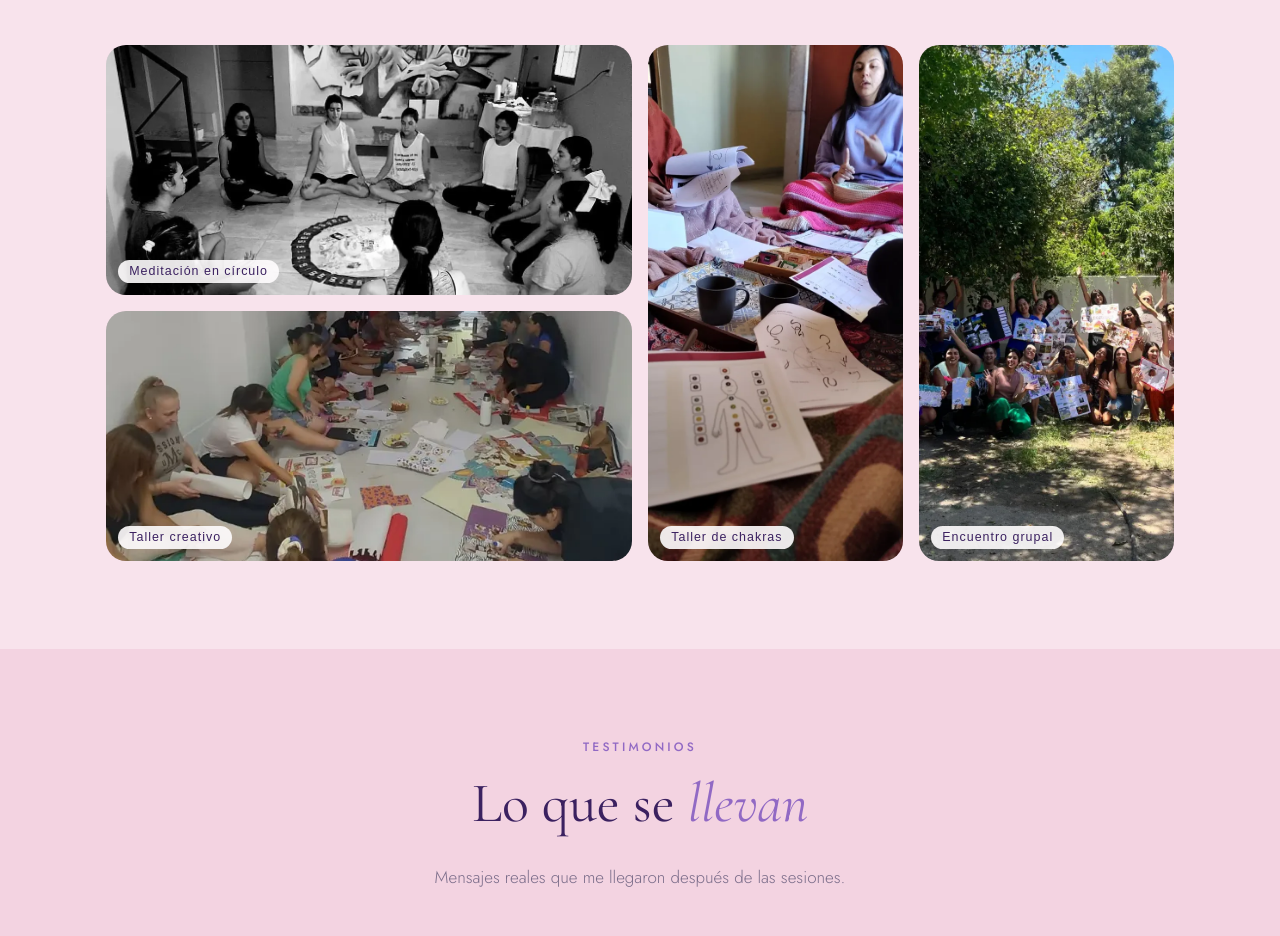
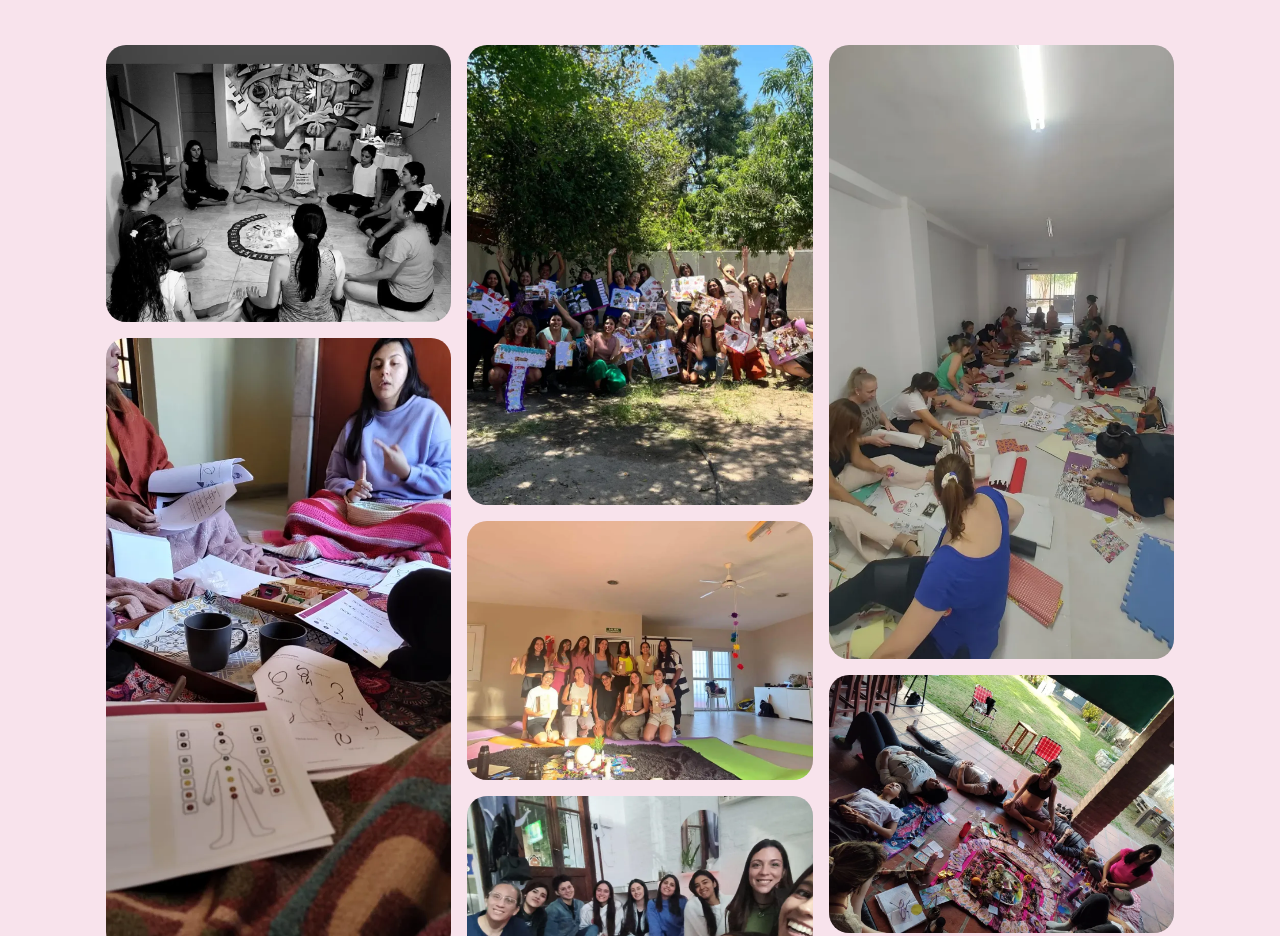
Before and after one commit to efacelli/la-chica-del-pendulo, a plain HTML site: page index.html in a window 1280 px wide. Shown: the part 6023-6959 px from the top of the page. Drawn offline with nearby package versions, Linux system fonts and the light colour scheme.

Commit message:
Más fotos de encuentros; galería en mosaico sin títulos
Co-Authored-By: Claude Opus 5.5 <noreply@anthropic.com>

```diff
--- a/css/styles.css
+++ b/css/styles.css
@@ -446,28 +446,16 @@ p { margin: 0 0 1em; }
 .quote--accent .avatar { background: var(--pink); }
 .avatar svg { width: 30px; height: 30px; color: var(--purple); }
 
-/* Galería de encuentros */
-.gallery {
-  display: grid; grid-template-columns: repeat(4, 1fr); grid-auto-rows: 250px; gap: 16px;
-}
+/* Galería de encuentros: mosaico, sin títulos */
+.gallery { columns: 3 260px; column-gap: 16px; }
 .gallery__item {
-  position: relative; padding: 0; border: 0; cursor: zoom-in; overflow: hidden;
+  display: block; width: 100%; margin: 0 0 16px; break-inside: avoid;
+  padding: 0; border: 0; cursor: zoom-in; overflow: hidden;
   border-radius: var(--radius); background: var(--sand);
 }
-.gallery__item img { width: 100%; height: 100%; object-fit: cover; transition: transform .6s ease; }
+.gallery__item img { width: 100%; height: auto; display: block; transition: transform .6s ease; }
 .gallery__item:hover img { transform: scale(1.04); }
 .gallery__item:focus-visible { outline: 2px solid var(--purple-soft); outline-offset: 3px; }
-.gallery__item--a { grid-column: 1 / 3; grid-row: 1; }
-.gallery__item--b { grid-column: 3; grid-row: 1 / 3; }
-.gallery__item--c { grid-column: 4; grid-row: 1 / 3; }
-.gallery__item--d { grid-column: 1 / 3; grid-row: 2; }
-.gallery__item--d img { object-position: 50% 62%; }
-.gallery__cap {
-  position: absolute; left: 12px; bottom: 12px;
-  padding: .35em .9em; border-radius: 999px;
-  background: rgba(255, 253, 254, .9); color: var(--purple-deep);
-  font-size: .78rem; font-weight: 500; letter-spacing: .08em;
-}
 .lightbox {
   border: 0; padding: 0; background: transparent; max-width: min(92vw, 1000px); max-height: 92vh; overflow: visible;
 }
@@ -477,8 +465,7 @@ p { margin: 0 0 1em; }
   position: absolute; top: -14px; right: -14px; width: 40px; height: 40px; border-radius: 50%;
   border: 0; background: var(--white); color: var(--purple-deep); font-size: 1.5rem; line-height: 1; cursor: pointer;
 }
-@media (max-width: 860px) {
-  .gallery { grid-template-columns: 1fr 1fr; grid-auto-rows: 200px; gap: 12px; }
-  .gallery__item--a, .gallery__item--d { grid-column: 1 / 3; grid-row: auto; }
-  .gallery__item--b, .gallery__item--c { grid-column: auto; grid-row: span 2; }
+@media (max-width: 600px) {
+  .gallery { columns: 2; column-gap: 10px; }
+  .gallery__item { margin-bottom: 10px; border-radius: 12px; }
 }
--- a/index.html
+++ b/index.html
@@ -309,21 +309,32 @@
         <p class="section__sub">Momentos compartidos en talleres, círculos y encuentros grupales.</p>
       </header>
       <div class="gallery reveal">
-        <button class="gallery__item gallery__item--a" type="button" data-full="assets/encuentro-meditacion.webp">
+        <button class="gallery__item" type="button" data-full="assets/encuentro-meditacion.webp">
           <img src="assets/encuentro-meditacion.webp" alt="Grupo meditando sentado en círculo alrededor de un altar en el piso" width="1080" height="869" loading="lazy">
-          <span class="gallery__cap">Meditación en círculo</span>
         </button>
-        <button class="gallery__item gallery__item--b" type="button" data-full="assets/encuentro-chakras.webp">
-          <img src="assets/encuentro-chakras.webp" alt="Dai explicando durante un taller, con láminas de chakras y tazas de té sobre una manta" width="675" height="1200" loading="lazy">
-          <span class="gallery__cap">Taller de chakras</span>
+        <button class="gallery__item" type="button" data-full="assets/encuentro-chakras.webp">
+          <img src="assets/encuentro-chakras.webp" alt="Dai explicando durante un taller, con láminas de chakras y tazas de té" width="675" height="1200" loading="lazy">
         </button>
-        <button class="gallery__item gallery__item--c" type="button" data-full="assets/encuentro-grupo.webp">
+        <button class="gallery__item" type="button" data-full="assets/encuentro-selfie-taller.webp">
+          <img src="assets/encuentro-selfie-taller.webp" alt="Selfie de un grupo sonriendo durante un taller sentado en el piso" width="1200" height="900" loading="lazy">
+        </button>
+        <button class="gallery__item" type="button" data-full="assets/encuentro-grupo.webp">
           <img src="assets/encuentro-grupo.webp" alt="Grupo de personas sonriendo al aire libre mostrando sus collages" width="900" height="1200" loading="lazy">
-          <span class="gallery__cap">Encuentro grupal</span>
         </button>
-        <button class="gallery__item gallery__item--d" type="button" data-full="assets/encuentro-taller.webp">
+        <button class="gallery__item" type="button" data-full="assets/encuentro-grupo-sala.webp">
+          <img src="assets/encuentro-grupo-sala.webp" alt="Grupo posando en una sala con un altar y mantas de yoga" width="1200" height="900" loading="lazy">
+        </button>
+        <button class="gallery__item" type="button" data-full="assets/encuentro-selfie-noche.webp">
+          <img src="assets/encuentro-selfie-noche.webp" alt="Selfie de un grupo sentado alrededor de un altar con velas y cartas" width="1200" height="900" loading="lazy">
+        </button>
+        <button class="gallery__item" type="button" data-full="assets/encuentro-taller.webp">
           <img src="assets/encuentro-taller.webp" alt="Personas sentadas en el piso armando collages durante un taller" width="675" height="1200" loading="lazy">
-          <span class="gallery__cap">Taller creativo</span>
+        </button>
+        <button class="gallery__item" type="button" data-full="assets/encuentro-patio.webp">
+          <img src="assets/encuentro-patio.webp" alt="Encuentro en una galería con personas recostadas meditando alrededor de un altar con cartas" width="1200" height="900" loading="lazy">
+        </button>
+        <button class="gallery__item" type="button" data-full="assets/encuentro-altar.webp">
+          <img src="assets/encuentro-altar.webp" alt="Altar con velas, cartas y plantas en el centro de un círculo de meditación" width="1200" height="900" loading="lazy">
         </button>
       </div>
       <dialog class="lightbox" id="lightbox" aria-label="Foto ampliada">
```
Also changed, not shown: assets/encuentro-altar.webp (added), assets/encuentro-grupo-sala.webp (added), assets/encuentro-patio.webp (added), assets/encuentro-selfie-noche.webp (added), assets/encuentro-selfie-taller.webp (added).
